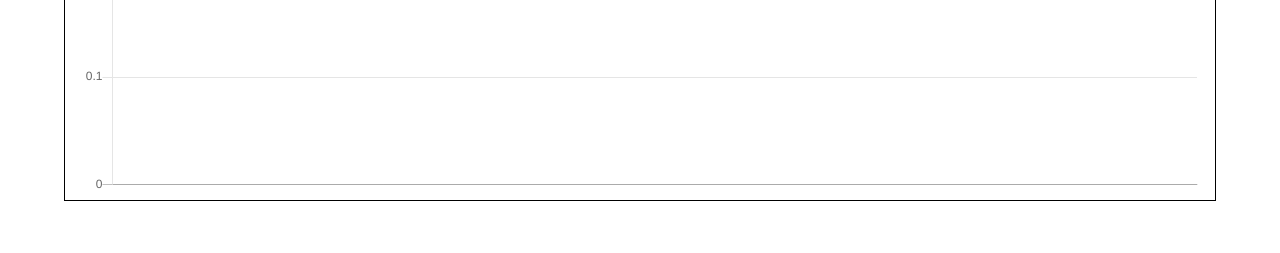
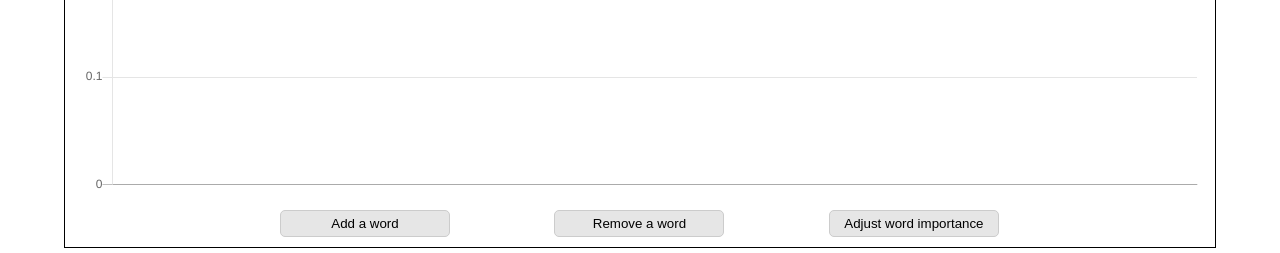
Before and after one commit to shyamvanshikumar/InteractiveMNB, a Django app: template InteractiveML/templates/main.html in a window 1280 px wide. Shown: the part 1179-1432 px from the top of the page. Before the commit the page ends 1380 px from the top, so only its background shows below. Run offline with Django 4.2, Linux system fonts and the light colour scheme; the template is opened without the code that fills it: most values are stand-ins (such as "Sample title", 1, 10 or a date in 2020).

Commit message:
Interaction added

```diff
--- a/InteractiveML/InteractiveMNB/urls.py
+++ b/InteractiveML/InteractiveMNB/urls.py
@@ -2,5 +2,8 @@ from django.urls import path
 from . import views
 
 urlpatterns = [
-    path('', views.predictor, name="predictor")
+    path('', views.predictor, name="predictor"),
+    path('add_word', views.add_word, name="addWord"),
+    path('remove_word', views.rem_word, name="remWord"),
+    path('adj_weight', views.adj_weight, name="adjWeight"),
 ]
--- a/InteractiveML/templates/main.html
+++ b/InteractiveML/templates/main.html
@@ -43,12 +43,49 @@
                         background: #e6e6e6;
                         border: 1px solid #ccc;
                         border-radius: 5px;
+                        width:170px;
+                        margin-top: 10px;
+                        margin-bottom: 10px;
+                    }
+
+            #predict
+                    {
                         position: absolute;
                         left:600px;
-            width:170px;
-            margin-top: 10px;
+                    }
+            #addword
+                    {
+                        position: relative;
+                        left: 200px;
+                    }
+            #remword
+                    {
+                        position: relative;
+                        left: 300px;
+                    }
+            #adjimp
+                    {
+                        position: relative;
+                        left: 400px;
+                    }
+                    .form-popup {
+                        display: none;
+                        position: fixed;
+                        bottom: 0;
+                        right: 15px;
+                        border: 3px solid #f1f1f1;
+                        z-index: 9;
                     }
         </style>
+        <script type="text/javascript">
+            function openForm(id) {
+                document.getElementById(id).style.display = "block";
+            }
+
+            function closeForm(id) {
+                document.getElementById(id).style.display = "none";
+            }
+        </script>
     </head>
 
 
@@ -62,7 +99,7 @@
                 {% csrf_token %}
                 <label for="txtdoc" class="topic"><b>Text Document</b></label>
                 <textarea name="txtdoc" rows="3" cols="50"></textarea>
-                <input type="submit" value="Predict" class="button">
+                <input type="submit" value="Predict" class="button" id="predict">
             </form>
             <span class="topic"><b>Prediction result</b></span> <span class="value">{{Label}} ({{Probability}}%)</span>
         </section>
@@ -74,8 +111,6 @@
             const ctx = document.getElementById('myChart').getContext('2d');
             var labels = {{Words|safe}}
             var data = {{Distribution|safe}}
-            console.log(labels[1])
-            console.log(data[0])
             const myChart = new Chart(ctx, {
                 type: 'bar',
                 data: {
@@ -118,5 +153,50 @@
             });
             </script>
         {% endif %}
+
+        <section class="interaction">
+            <button class="button" id="addword" onclick="openForm('addForm')">Add a word</button>
+            <button class="button" id="remword" onclick="openForm('remForm')">Remove a word</button>
+            <button class="button" id="adjimp" onclick="openForm('adjForm')">Adjust word importance</button>
+
+            <div class="form-popup" id="addForm">
+                <form action="add_word" class="form-container" method="POST">
+                    {% csrf_token %}
+
+                  <label for="word"><b>Word</b></label>
+                  <input type="text" name="word" required>
+
+                  <button type="submit" class="btn">Add</button>
+                  <button type="button" class="btn cancel" onclick="closeForm('addForm')">Close</button>
+                </form>
+            </div>
+
+            <div class="form-popup" id="remForm">
+                <form action="remove_word" class="form-container" method="POST">
+                    {% csrf_token %}
+
+                    <label for="word"><b>Word</b></label>
+                    <input type="text" name="word" required>
+
+                    <button type="submit" class="btn">Remove</button>
+                    <button type="button" class="btn cancel" onclick="closeForm('remForm')">Close</button>
+                </form>
+            </div>
+
+            <div class="form-popup" id="adjForm">
+                <form action="adj_weight" class="form-container" method="POST">
+                    {% csrf_token %}
+
+                    <label for="word"><b>Word</b></label>
+                    <input type="text" name="word" required>
+                    <label for="weight"><b>Weight</b></label>
+                    <input type="text" name="weight" required>
+
+                    <button type="submit" class="btn">Adjust</button>
+                    <button type="button" class="btn cancel" onclick="closeForm('adjForm')">Close</button>
+                </form>
+            </div>
+
+        </section>
     </body>
 </html>
```
Also changed, not shown: InteractiveML/InteractiveMNB/views.py (+25 -0 lines), InteractiveML/MLmodels/MNB.py (+23 -1 lines). Lines whose indentation alone changed are shown as unchanged.
